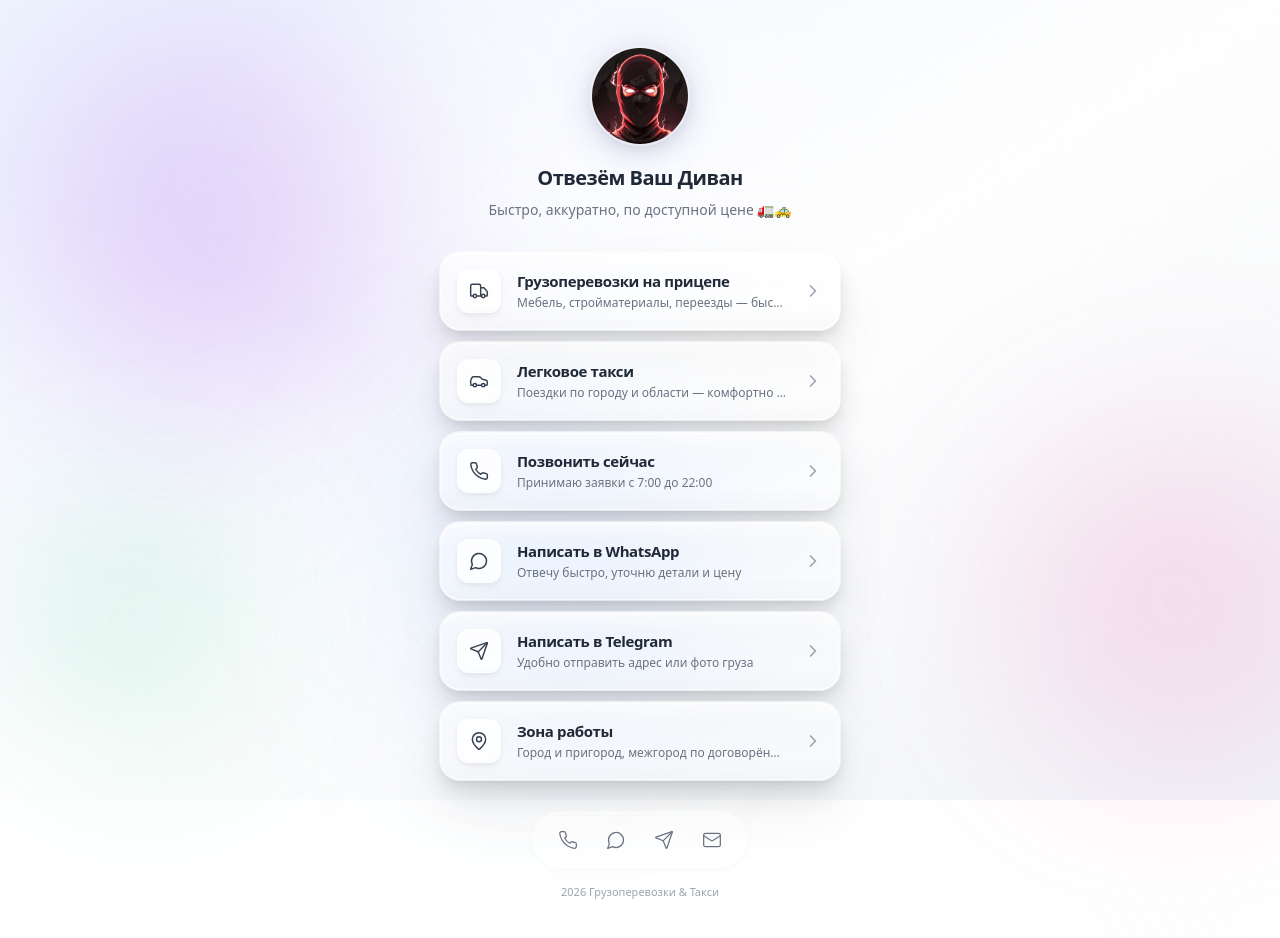
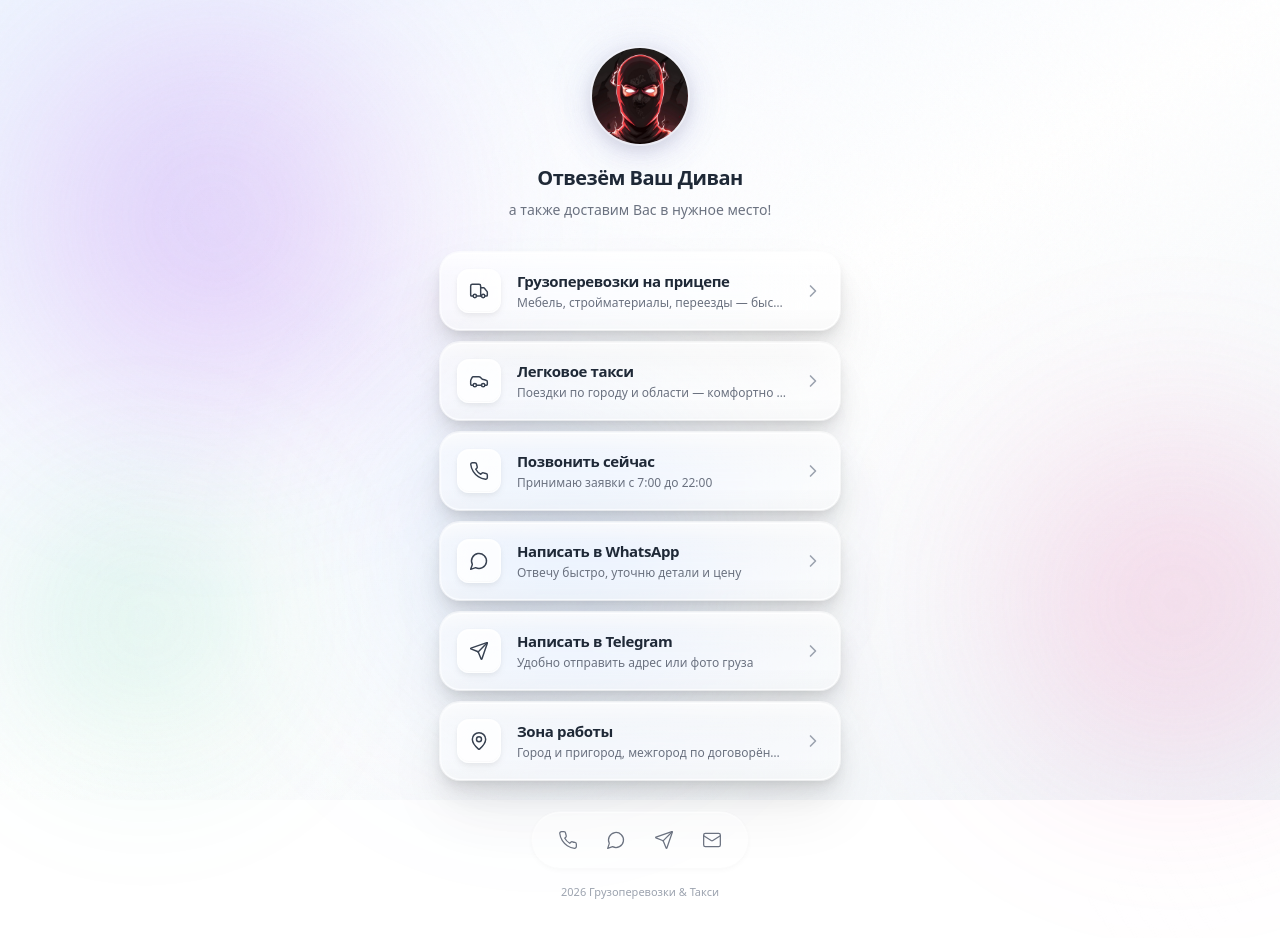
Before and after one commit to pr-poehali-dev/digital-voice-assistant, a React (Vite) app: page / in a window 1280 px wide. Shown: the top 938 px of the page. Built offline with nearby package versions, Linux system fonts and the light colour scheme.

Commit message:
feat: добавить подзаголовок доставки

```diff
--- a/src/pages/LinkBioPage.tsx
+++ b/src/pages/LinkBioPage.tsx
@@ -219,7 +219,7 @@ export function LinkBioPage() {
         <motion.div variants={itemVariants} className="pt-2">
           <ProfileSection
             name="Отвезём Ваш Диван"
-            bio="Быстро, аккуратно, по доступной цене 🚛🚕"
+            bio="а также доставим Вас в нужное место!"
             imageUrl="/images/544291433-18043960274659947-5766591717842883293-n.jpg"
           />
         </motion.div>
```
